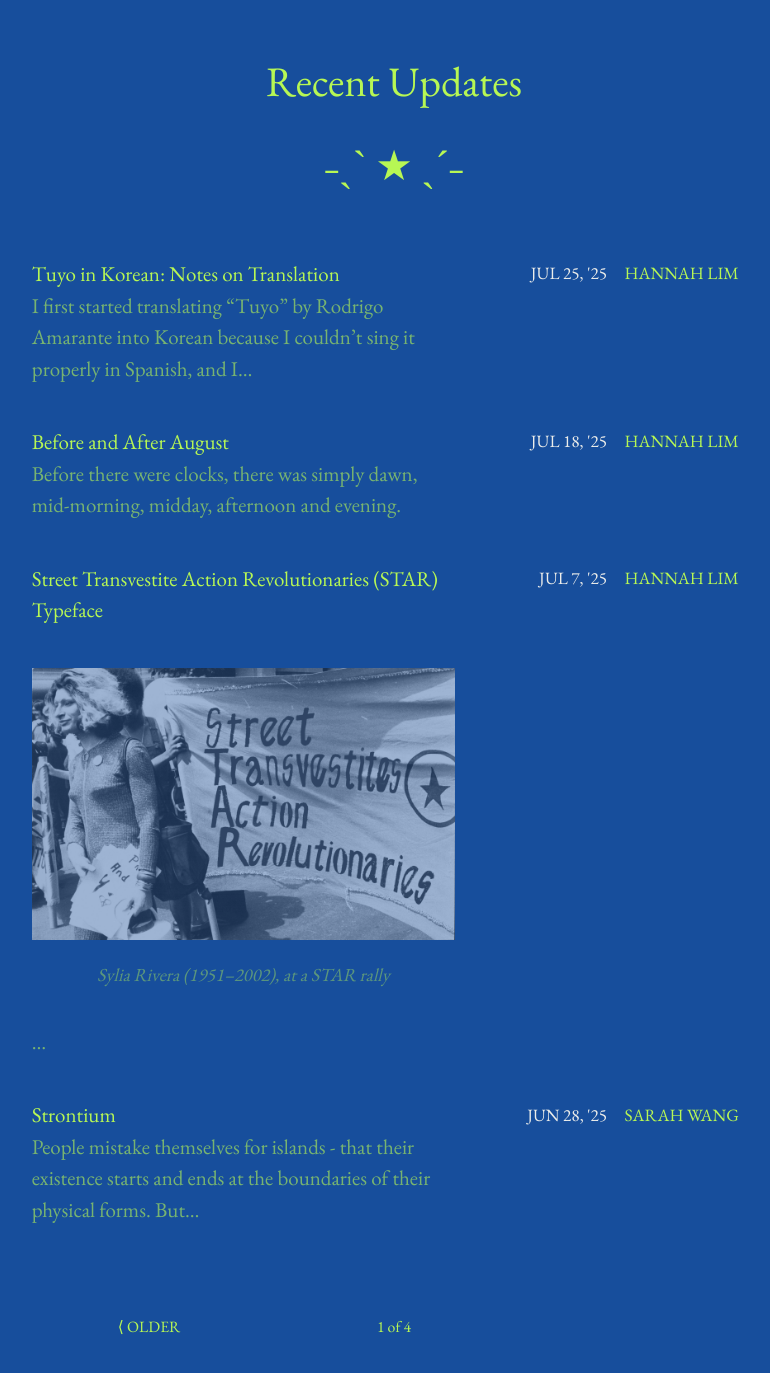
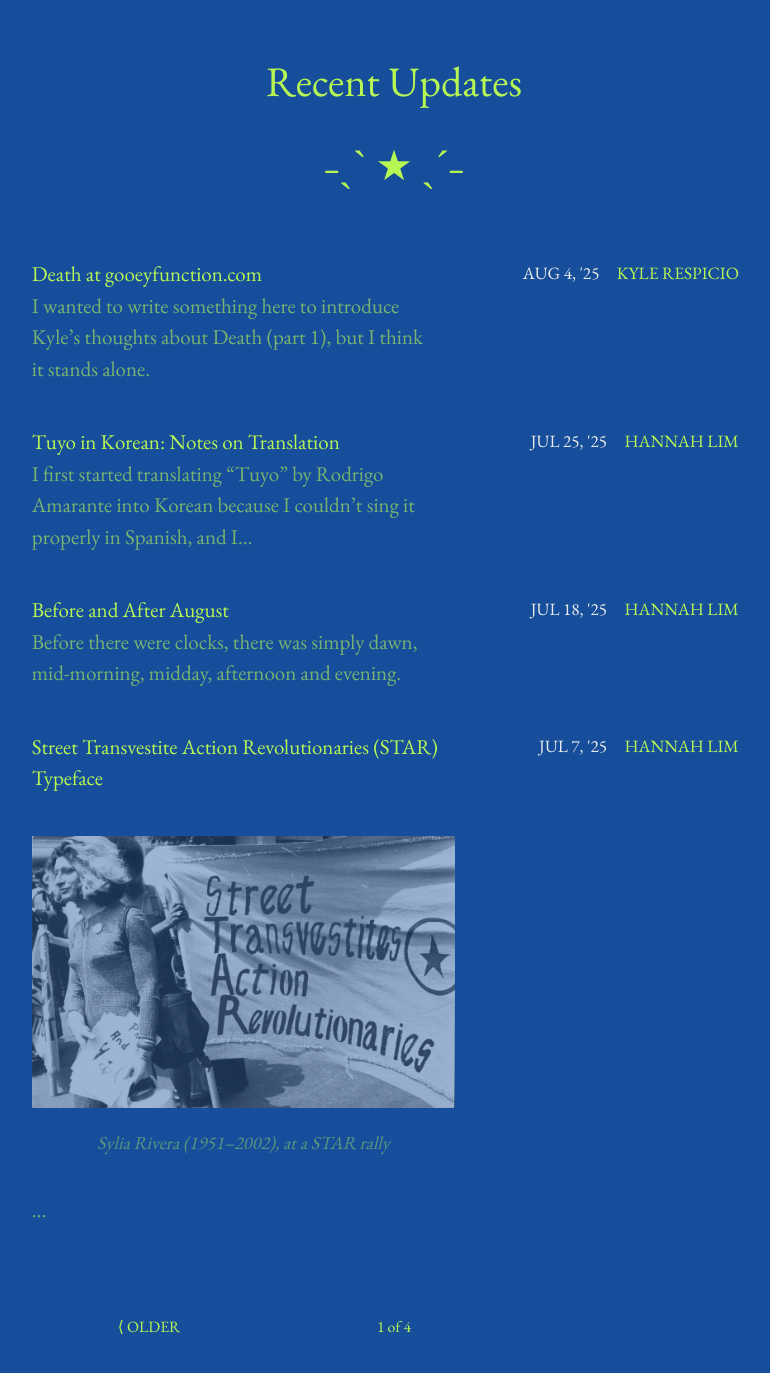
Before and after one commit to limh0228/schemes_and_machinations, a Jekyll site: the page built from index.html, in a window 1280 px wide and 1400 px high, scrolled down 560 px. Shown: the top 1373 px of the window, without its empty margins (246-1016 px from the left). Built offline with Jekyll 4.4.1, drawn with Linux system fonts in a browser that asks for light colours; the list of posts is cut into pages by our own code.

Commit message:
Add kyle post on death

```diff
--- /dev/null
+++ b/_posts/2025-08-04-kyle-death.md
@@ -0,0 +1,15 @@
+---
+layout: post
+title: "Death at gooeyfunction.com"
+author: "Kyle Respicio"
+date: 2025-08-04
+published: true
+---
+
+I wanted to write something here to introduce Kyle's thoughts about Death (part 1), but I think it stands alone.
+
+<br>
+
+Visit [his blog](https://gooeyfunction.com/blogs/2025/death-i/) here to read the post.
+
+<embed src="https://gooeyfunction.com/">
--- a/pages/community.md
+++ b/pages/community.md
@@ -17,6 +17,7 @@ You guys are really cool, and I just think it's a waste you don't know each othe
 
 ## Essays from the Masses
 - [2025-06-28] [Strontium by Sarah Wang]({{ site.baseurl }}{% post_url 2025-06-28-strontium %})
+- [2025-08-04] [Death (Part 1) by Kyle Respicio]({{ site.baseurl }}{% post_url 2025-08-04-kyle-death %})
 
 <br>
 
```
Also changed, not shown: pages/my_content.md (+1 -0 lines), 1 other file.
